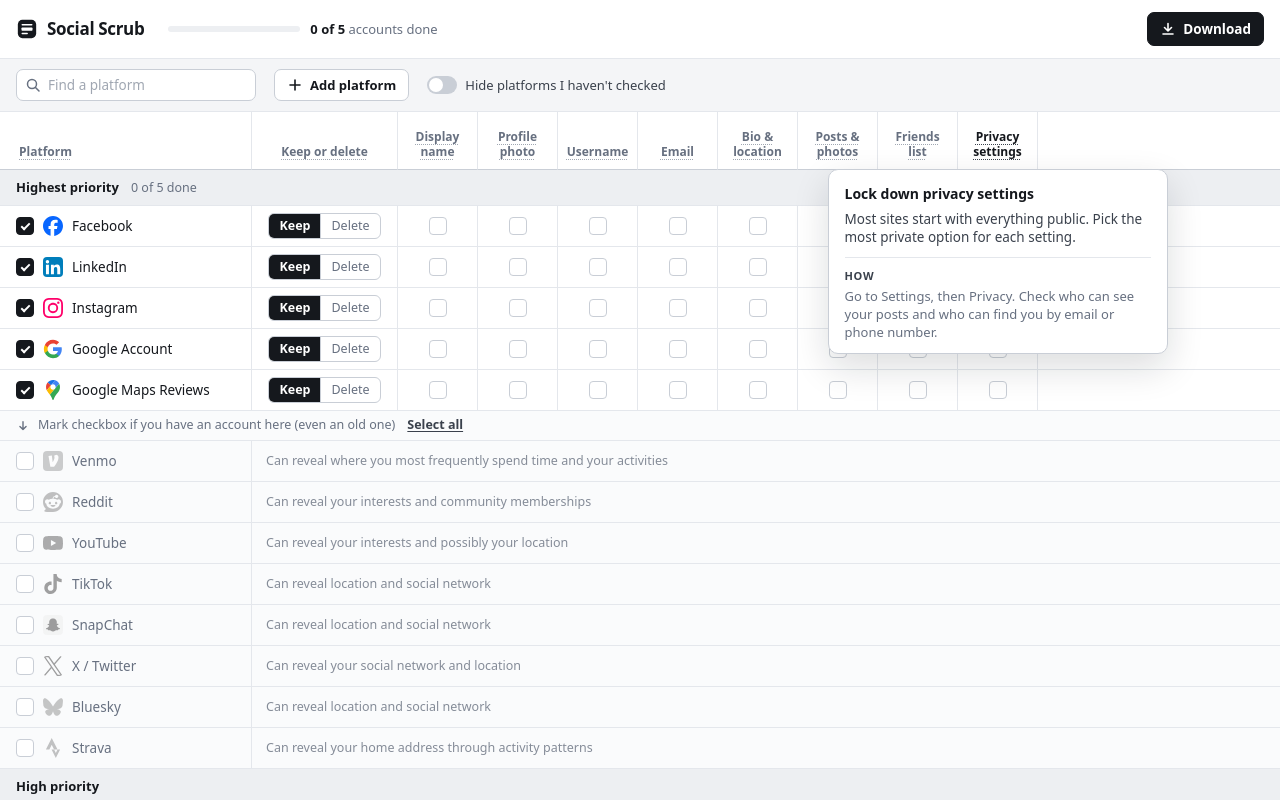
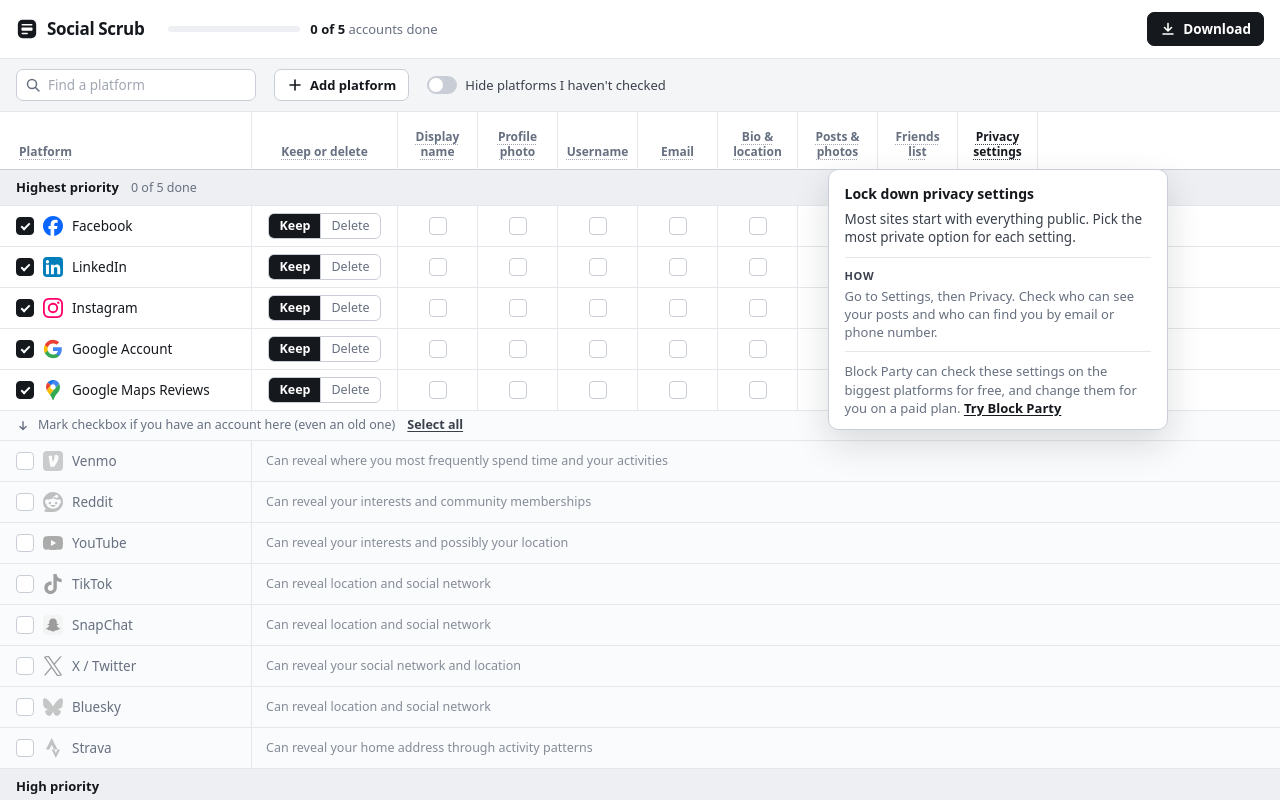
Before and after one commit to ActivistChecklist/social-scrub, a Preact app: page / in a window 1280 px wide. Both pictures are taken after a click on the button "Privacy settings". Built offline with nearby package versions, Linux system fonts and the light colour scheme.

Commit message:
Link to Block Party from the privacy settings help

```diff
--- a/src/components/Sheet.tsx
+++ b/src/components/Sheet.tsx
@@ -166,6 +166,14 @@ export function Sheet({ state, query, act, scroller, onAdd, onClearAll }: SheetP
             <b>How</b>
             {info.info.how}
           </p>
+          {info.info.tool && (
+            <p class="tool">
+              {info.info.tool.text}{' '}
+              <a href={info.info.tool.href} target="_blank" rel="noopener noreferrer">
+                {info.info.tool.linkText}
+              </a>
+            </p>
+          )}
         </div>
       )}
       <div class="tip" ref={tip} aria-hidden="true" hidden />
--- a/src/data/steps.ts
+++ b/src/data/steps.ts
@@ -1,4 +1,4 @@
-import type { Priority, Step } from './types';
+import type { Priority, Step, ToolLink } from './types';
 
 /** The eight things to do on every account you keep, in column order. */
 export const STEPS: Step[] = [
@@ -57,6 +57,11 @@ export const STEPS: Step[] = [
     title: 'Lock down privacy settings',
     desc: 'Most sites start with everything public. Pick the most private option for each setting.',
     how: 'Go to Settings, then Privacy. Check who can see your posts and who can find you by email or phone number.',
+    tool: {
+      text: 'Block Party can check these settings on the biggest platforms for free, and change them for you on a paid plan.',
+      linkText: 'Try Block Party',
+      href: 'https://www.blockpartyapp.com',
+    },
   },
 ];
 
@@ -64,6 +69,7 @@ export interface ColumnInfo {
   title: string;
   desc: string;
   how: string;
+  tool?: ToolLink;
 }
 
 export const PLATFORM_INFO: ColumnInfo = {
--- a/src/styles/app.css
+++ b/src/styles/app.css
@@ -314,6 +314,8 @@ img.logo { object-fit: contain; }
 .pop p { margin: 0 0 10px; }
 .pop .how { margin: 0; padding-top: 10px; border-top: 1px solid var(--line); color: var(--muted); font-size: 13px; }
 .pop .how b { display: block; color: var(--ink-2); font-size: 11px; letter-spacing: .06em; text-transform: uppercase; margin-bottom: 3px; }
+.pop .tool { margin: 10px 0 0; padding-top: 10px; border-top: 1px solid var(--line); color: var(--muted); font-size: 13px; }
+.pop .tool a { color: var(--ink); font-weight: 600; text-underline-offset: 2px; }
 .tip {
   position: fixed; z-index: 55; pointer-events: none; transform: translate(-50%, calc(-100% - 4px));
   background: var(--ink); color: var(--surface); font-size: 12px; font-weight: 500; line-height: 1.3;
```
Also changed, not shown: src/data/types.ts (+8 -0 lines), 1 other file (tests, documents, lock files or other folders).
